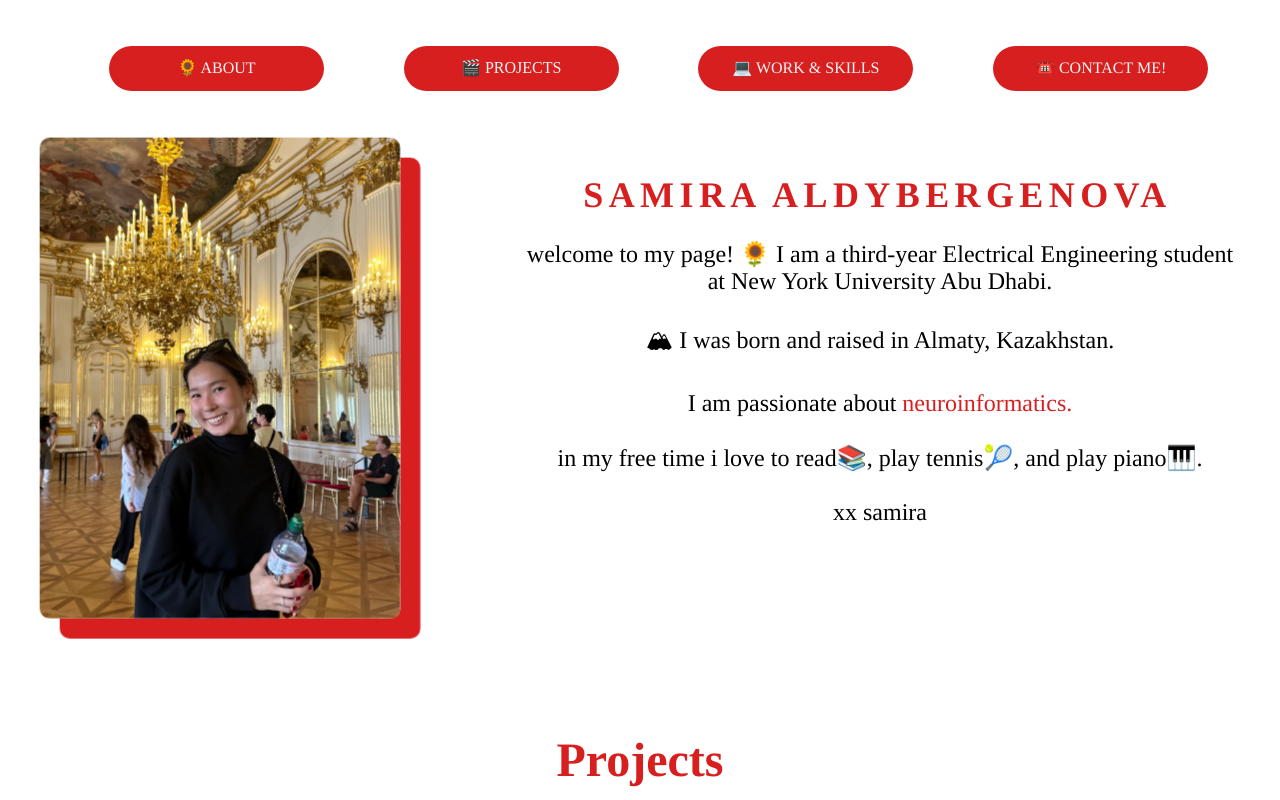
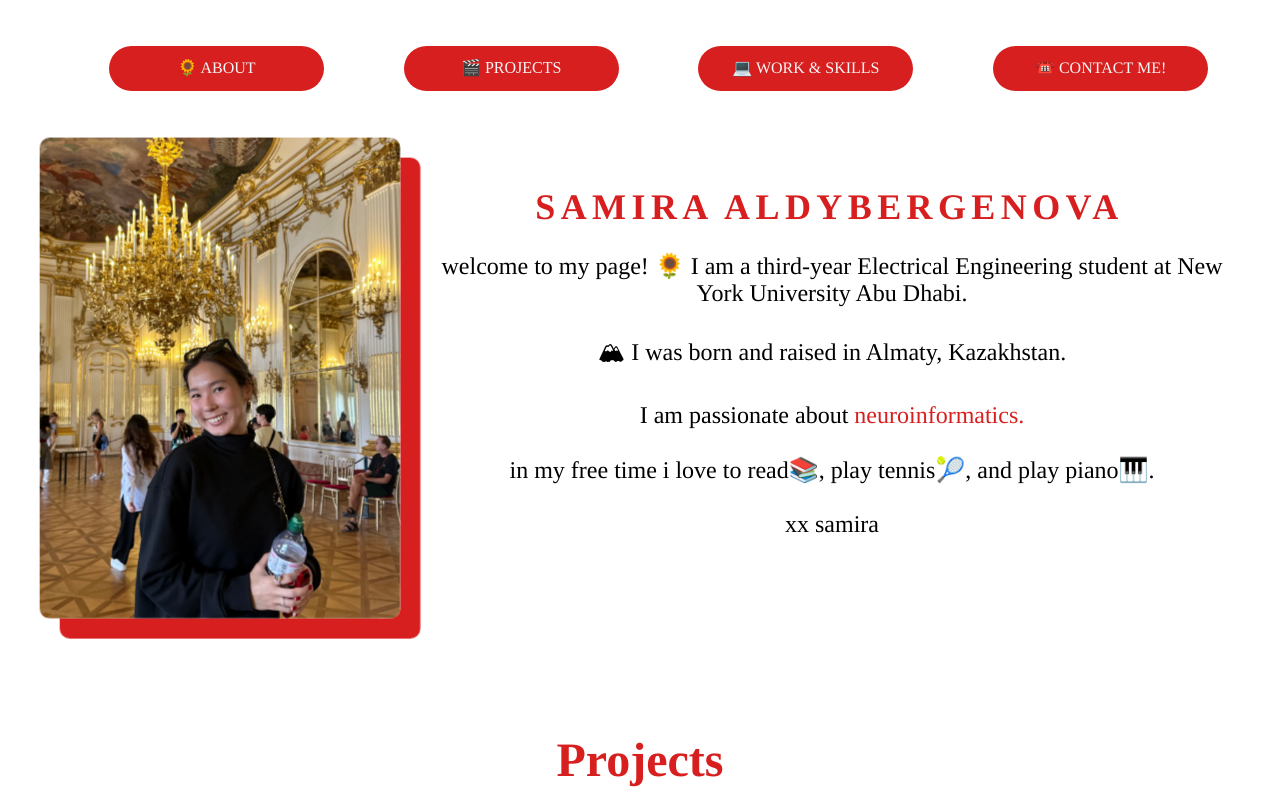
Before and after one commit to shoeboxhoney/personal_website, a plain HTML site: page index.html in a window 1280 px wide. Shown: the top 800 px of the page. Drawn offline with nearby package versions, Linux system fonts and the light colour scheme; a web font is replaced by a local one.

Commit message:
Update style.css

```diff
--- a/style.css
+++ b/style.css
@@ -45,8 +45,8 @@ h3 {
 
 /* Text styles */
 #description {
-    padding-top: 3%;
-    max-width: 60%; /* Restrict text width to 50% of the container */
+    padding-top: 4%;
+    max-width: 70%; /* Restrict text width to 70% of the container */
     font-size: 1.5rem; /* Headline font size */
     margin-bottom: 10px;
     padding-left: 2%;
@@ -342,6 +342,7 @@ text-align: center;
     #description {
         text-align: center; /* Center-align text */
         font-size: 1rem;
+        padding-top: 5%;
     }
 
     .typingeffect {
```
